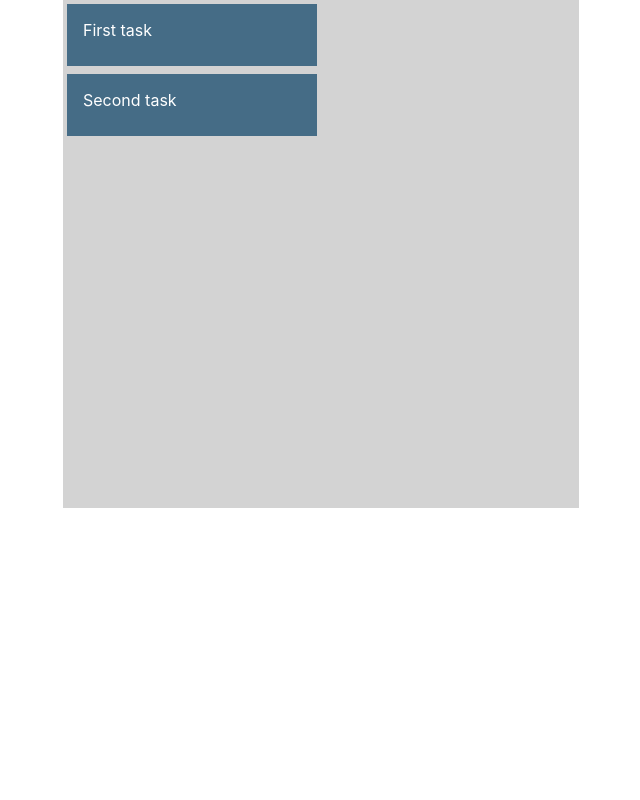
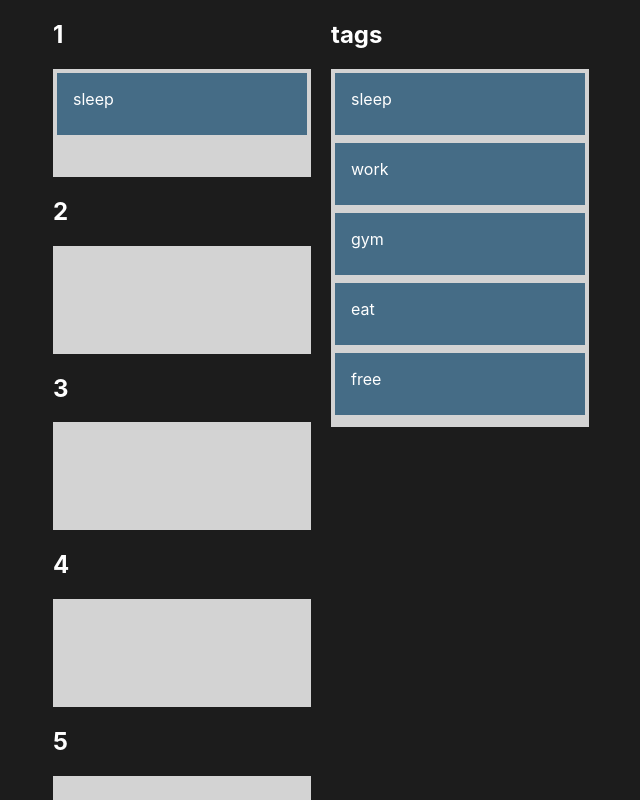
Before and after one commit to allansomera/allan-somera-capstone-time3dime, a React (Create React App) app in the folder client/: page / in a window 1280 px wide. Shown: the top 800 px of the page, without its empty margins (319-959 px from the left). Built offline with nearby package versions, Linux system fonts and the light colour scheme.

Commit message:
able to move tags to other slots

```diff
--- a/client/src/App.js
+++ b/client/src/App.js
@@ -4,11 +4,7 @@ import { DragDropContext, Droppable, Draggable } from "@hello-pangea/dnd"
 import { v4 as uuidv4 } from "uuid"
 const itemsFromBackend = [
   { id: uuidv4(), content: "First task" },
-
-  {
-    id: uuidv4(),
-    content: "Second task",
-  },
+  { id: uuidv4(), content: "Second task" },
 ]
 
 const columnsFromBackend = {
@@ -23,131 +19,168 @@ const columnsFromBackend = {
 }
 
 const tags = [
-  {
-    id: uuidv4(),
-    name: "sleep",
-  },
-  {
-    id: uuidv4(),
-    name: "work",
-  },
-  {
-    id: uuidv4(),
-    name: "gym",
-  },
-  {
-    id: uuidv4(),
-    name: "eat",
-  },
-  {
-    id: uuidv4(),
-    name: "free",
-  },
+  { id: uuidv4(), name: "sleep" },
+  { id: uuidv4(), name: "work" },
+  { id: uuidv4(), name: "gym" },
+  { id: uuidv4(), name: "eat" },
+  { id: uuidv4(), name: "free" },
 ]
 
 const timeSlots = {
-  [uuidv4]: {
-    slot: 0,
+  [uuidv4()]: {
+    slot: "1",
+    tags: [{ id: uuidv4(), name: "sleep" }],
+  },
+  [uuidv4()]: {
+    slot: "2",
     tags: [],
   },
-  [uuidv4]: {
-    slot: 1,
+  [uuidv4()]: {
+    slot: "3",
     tags: [],
   },
-  [uuidv4]: {
-    slot: 2,
+  [uuidv4()]: {
+    slot: "4",
     tags: [],
   },
-  [uuidv4]: {
-    slot: 3,
+  [uuidv4()]: {
+    slot: "5",
     tags: [],
   },
-  [uuidv4]: {
-    slot: 4,
+  [uuidv4()]: {
+    slot: "6",
     tags: [],
   },
-  [uuidv4]: {
-    slot: 5,
+  [uuidv4()]: {
+    slot: "7",
     tags: [],
   },
-  [uuidv4]: {
-    slot: 6,
+  [uuidv4()]: {
+    slot: "8",
     tags: [],
   },
-  [uuidv4]: {
-    slot: 7,
+  [uuidv4()]: {
+    slot: "9",
     tags: [],
   },
-  [uuidv4]: {
-    slot: 8,
+  [uuidv4()]: {
+    slot: "10",
     tags: [],
   },
-  [uuidv4]: {
-    slot: 9,
+  [uuidv4()]: {
+    slot: "11",
     tags: [],
   },
-  [uuidv4]: {
-    slot: 10,
-    tags: [],
-  },
-  [uuidv4]: {
-    slot: 11,
-    tags: [],
-  },
-  [uuidv4]: {
-    slot: 12,
+  [uuidv4()]: {
+    slot: "12",
     tags: [],
   },
 }
 
-const onDragEnd = (result, columns, setColumns) => {
+const tagSlot = {
+  [uuidv4()]: {
+    slot: "tags",
+    tags: tags,
+  },
+}
+
+const onDragEnd = (result, slots, tagsColumn, setSlots, setTagsColumn) => {
   if (!result.destination) return
+  console.log("slots", slots)
   const { source, destination } = result
+  console.log("result", result)
+  console.log("source", source)
+  console.log("destination", destination)
+  let sourceColumn = {}
+  let destColumn = {}
   if (source.droppableId !== destination.droppableId) {
-    const sourceColumn = columns[source.droppableId]
-    const destColumn = columns[destination.droppableId]
-    const sourceItems = [...sourceColumn.items]
-    const destItems = [...destColumn.items]
+    // console.log("has property", tagsColumn.hasOwnProperty(source.droppableId))
+    if (tagsColumn.hasOwnProperty(source.droppableId)) {
+      sourceColumn = tagsColumn[source.droppableId]
+      destColumn = slots[destination.droppableId]
+      const sourceItems = [...sourceColumn.tags]
+      const destItems = [...destColumn.tags]
       const [removed] = sourceItems.splice(source.index, 1)
       destItems.splice(destination.index, 0, removed)
-    setColumns({
-      ...columns,
+      // keep the remaining slot items but only target the destination
+      setSlots({
+        ...slots,
+        [destination.droppableId]: {
+          ...destColumn,
+          tags: destItems,
+        },
+      })
+    } else {
+      sourceColumn = slots[source.droppableId]
+      destColumn = slots[destination.droppableId]
+      const sourceItems = [...sourceColumn.tags]
+      const destItems = [...destColumn.tags]
+      const [removed] = sourceItems.splice(source.index, 1)
+      destItems.splice(destination.index, 0, removed)
+      setSlots({
+        ...slots,
         [source.droppableId]: {
           ...sourceColumn,
-        items: sourceItems,
+          tags: sourceItems,
         },
         [destination.droppableId]: {
           ...destColumn,
-        items: destItems,
+          tags: destItems,
         },
       })
+    }
+    // console.log("sourceColumn", sourceColumn)
+    // console.log("destColumn", destColumn)
+    // const sourceItems = [...sourceColumn.tags]
+    // const destItems = [...destColumn.tags]
+    // const [removed] = sourceItems.splice(source.index, 1)
+    // destItems.splice(destination.index, 0, removed)
+    // setSlots({
+    //   ...slots,
+    //   [source.droppableId]: {
+    //     ...sourceColumn,
+    //     tags: sourceItems,
+    //   },
+    //   [destination.droppableId]: {
+    //     ...destColumn,
+    //     tags: destItems,
+    //   },
+    // })
   } else {
-    const column = columns[source.droppableId]
-    const copiedItems = [...column.items]
+    console.log("same droppableId")
+    const slot = slots[source.droppableId]
+    const copiedItems = [...slot.tags]
     const [removed] = copiedItems.splice(source.index, 1)
     copiedItems.splice(destination.index, 0, removed)
-    setColumns({
-      ...columns,
+    setSlots({
+      ...slots,
       [source.droppableId]: {
-        ...column,
-        items: copiedItems,
+        ...slot,
+        tags: copiedItems,
       },
     })
   }
 }
+
 function App() {
-  const [columns, setColumns] = useState(columnsFromBackend)
-  console.log(Object.entries(columns))
-  // console.log(columns)
+  const [slots, setSlots] = useState(timeSlots)
+  const [tagsColumn, setTagsColumn] = useState(tagSlot)
+  // console.log(slots)
+  // console.log(Object.entries(slots))
+  // onDragEnd={(result) => onDragEnd(result, slots, setSlots)}
   return (
     <>
+      <DragDropContext
+        onDragEnd={(result) =>
+          onDragEnd(result, slots, tagsColumn, setSlots, setTagsColumn)
+        }
+      >
         <div className="app">
-        <DragDropContext
-          onDragEnd={(result) => onDragEnd(result, columns, setColumns)}
-        >
-          {Object.entries(columns).map(([id, column]) => {
-            console.log(id, column)
+          <div className="column1">
+            {Object.entries(slots).map(([id, slot]) => {
               return (
+                <div className="timeslot" key={id}>
+                  <h2>{slot.slot}</h2>
                   <Droppable key={id} droppableId={id}>
                     {(provided, snapshot) => {
                       return (
@@ -160,10 +193,10 @@ function App() {
                               : "lightgrey",
                             padding: 4,
                             width: 250,
-                        minHeight: 500,
+                            minHeight: 100,
                           }}
                         >
-                      {column.items.map((item, index) => {
+                          {slot.tags.map((item, index) => {
                             return (
                               <Draggable
                                 key={item.id}
@@ -188,7 +221,7 @@ function App() {
                                         ...provided.draggableProps.style,
                                       }}
                                     >
-                                  {item.content}
+                                      {item.name}
                                     </div>
                                   )
                                 }}
@@ -200,12 +233,105 @@ function App() {
                       )
                     }}
                   </Droppable>
+                </div>
               )
             })}
+          </div>
+          <div className="column2">
+            {Object.entries(tagSlot).map(([id, slot]) => {
+              return (
+                <div className="timeslot" key={id}>
+                  <h2>{slot.slot}</h2>
+                  <Droppable key={id} droppableId={id}>
+                    {(provided, snapshot) => {
+                      return (
+                        <div
+                          {...provided.droppableProps}
+                          ref={provided.innerRef}
+                          style={{
+                            background: snapshot.isDraggingOver
+                              ? "lightblue"
+                              : "lightgrey",
+                            padding: 4,
+                            width: 250,
+                            minHeight: 100,
+                          }}
+                        >
+                          {slot.tags.map((item, index) => {
+                            return (
+                              <Draggable
+                                key={item.id}
+                                draggableId={item.id}
+                                index={index}
+                              >
+                                {(provided, snapshot) => {
+                                  return (
+                                    <div
+                                      ref={provided.innerRef}
+                                      {...provided.draggableProps}
+                                      {...provided.dragHandleProps}
+                                      style={{
+                                        userSelect: "none",
+                                        padding: 16,
+                                        margin: "0 0 8px 0",
+                                        minHeight: "30px",
+                                        backgroundColor: snapshot.isDragging
+                                          ? "#000000"
+                                          : "#456c86",
+                                        color: "white",
+                                        ...provided.draggableProps.style,
+                                      }}
+                                    >
+                                      {item.name}
+                                    </div>
+                                  )
+                                }}
+                              </Draggable>
+                            )
+                          })}
+                          {provided.placeholder}
+                        </div>
+                      )
+                    }}
+                  </Droppable>
+                </div>
+              )
+            })}
+          </div>
+        </div>
       </DragDropContext>
-      </div>
     </>
   )
 }
 
+// {slot.items.map((item, index) => {
+//   return (
+//     <Draggable
+//       key={item.id}
+//       draggableId={item.id}
+//       index={index}
+//     >
+//       {(provided, snapshot) => {
+//         return (
+//           <div
+//             ref={provided.innerRef}
+//             {...provided.draggableProps}
+//             {...provided.dragHandleProps}
+//             style={{
+//               userSelect: "none",
+//               padding: 16,
+//               margin: "0 0 8px 0",
+//               minHeight: "30px",
+//               backgroundColor: snapshot.isDragging
+//                 ? "#000000"
+//                 : "#456c86",
+//               color: "white",
+//               ...provided.draggableProps.style,
+//             }}
+//           ></div>
+//         )
+//       }}
+//     </Draggable>
+//   )
+// })}
 export default App
--- a/client/src/App.scss
+++ b/client/src/App.scss
@@ -1,5 +1,23 @@
 .app {
     display: flex;
+    // flex-direction: column;
     justify-content: center;
     height: 100%;
 }
+
+.column1 {
+    display: flex;
+    flex-direction: column;
+}
+
+.column2{
+    margin-left: 20px;
+}
+
+body {
+    background-color: #1c1c1c;
+}
+
+h2 {
+    color: white;
+}
```
Lines whose indentation alone changed are shown as unchanged.
